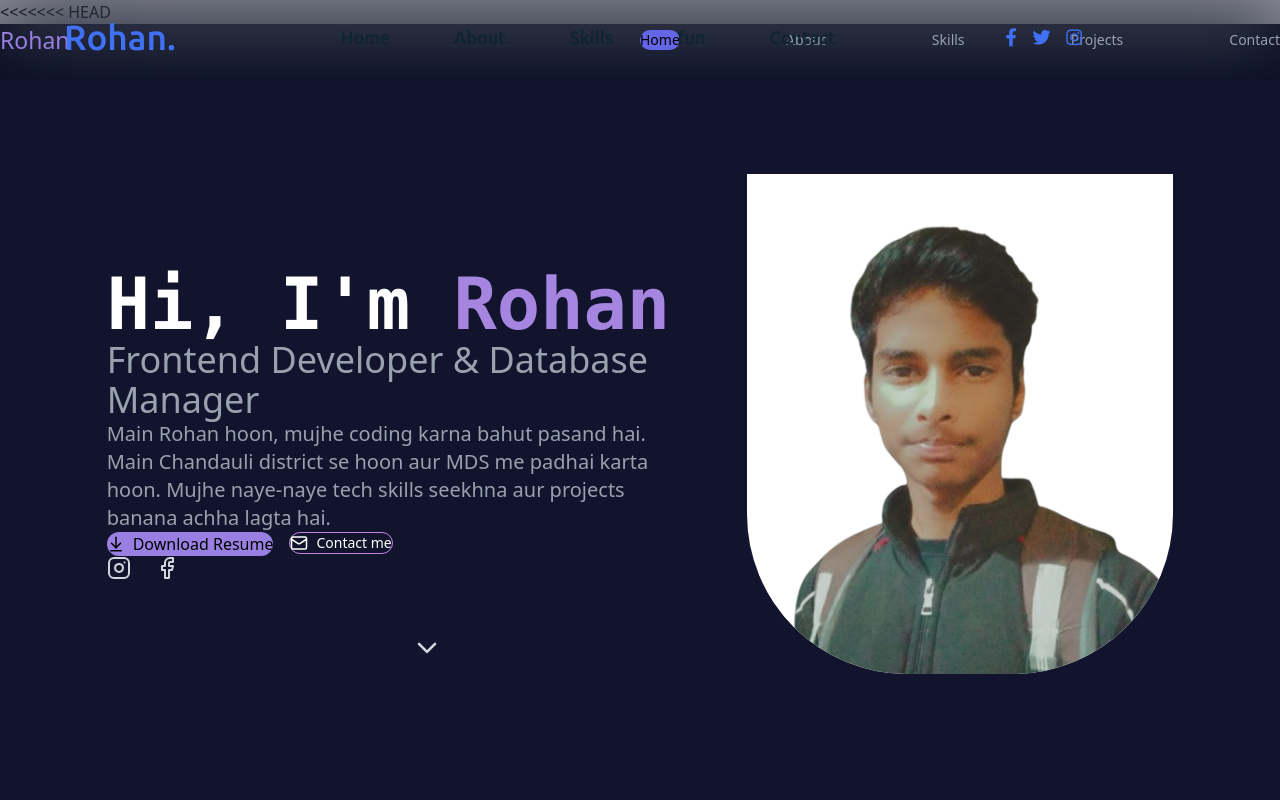
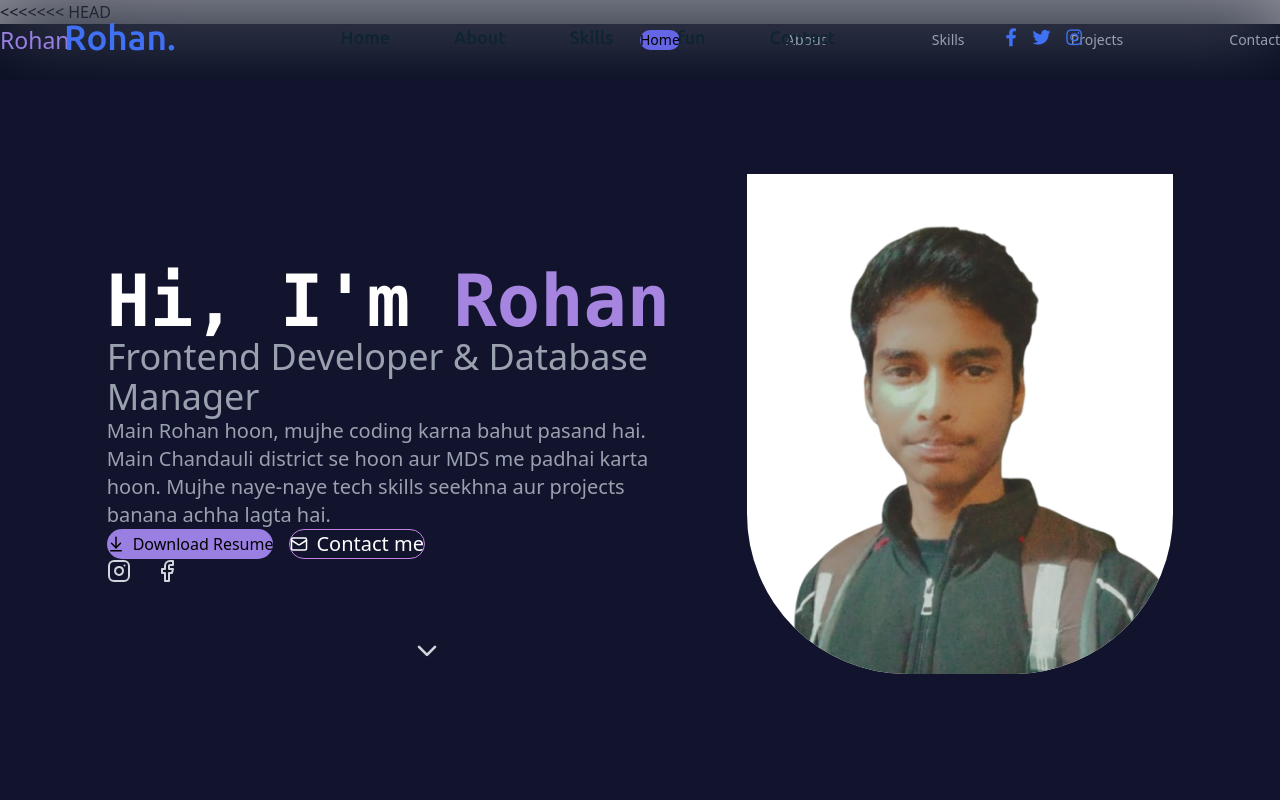
Before and after one commit to TechRoh5/Rohan, a React (Vite) app: page / in a window 1280 px wide. Shown: the top 800 px of the page. Built offline with nearby package versions, Linux system fonts and the light colour scheme.

Commit message:
alignment isse resolved

```diff
--- a/src/components/Introduction.jsx
+++ b/src/components/Introduction.jsx
@@ -106,7 +106,8 @@ const Introduction = () => {
             <button
               id="contact-btn"
               className="w-full sm:w-auto
-                          max-[700px] : text-sm
+              text-xl
+                        max-[700px] : text-sm
                          px-4 py-3 rounded-2xl
                          border border-[#997FE1]
                          text-white
```
